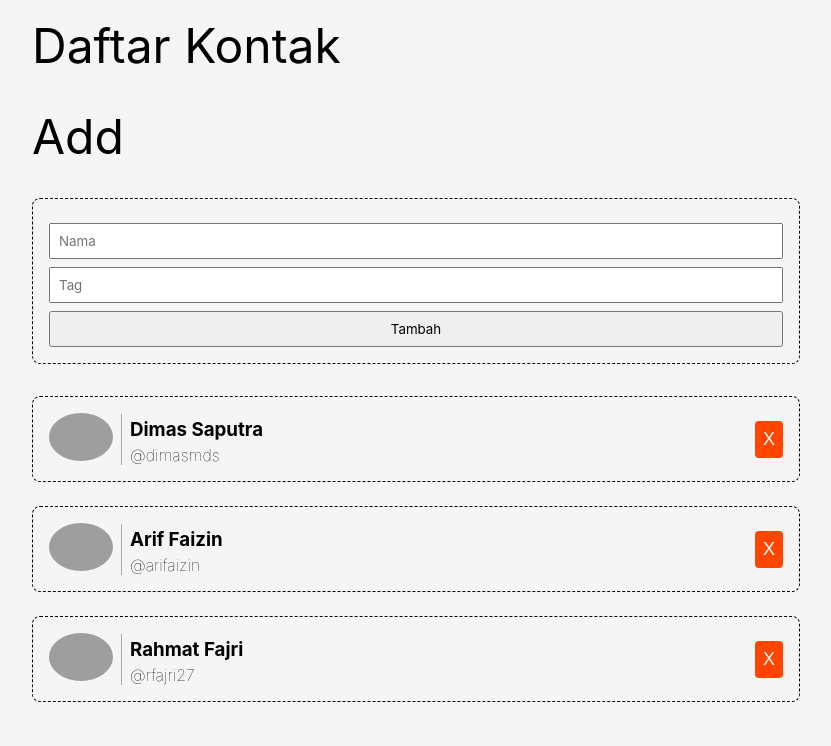
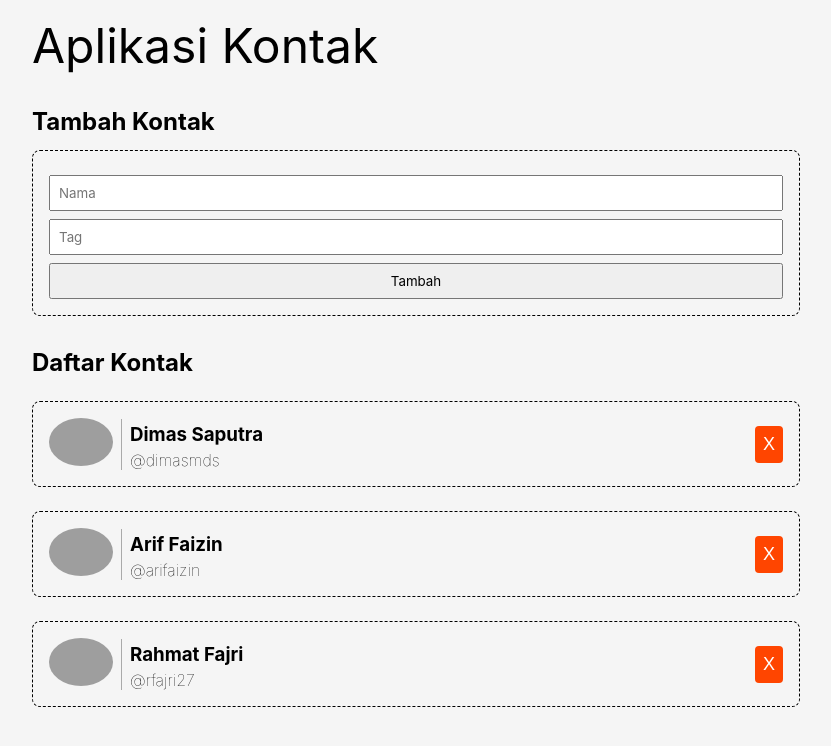
Before and after one commit to aufasyaihan/contacts-app, a React (Vite) app: page / in a window 1280 px wide. Shown: the top 746 px of the page, without its empty margins (224-1055 px from the left). Built offline with nearby package versions, Linux system fonts and the light colour scheme; grey boxes are pictures that could not be loaded.

Commit message:
lifting state up

```diff
--- a/src/App.tsx
+++ b/src/App.tsx
@@ -1,10 +1,35 @@
+import { useState } from "react";
+import ContactInput from "./components/ContactInput";
 import ContactList from "./components/ContactList";
 import people from "./data/people";
+import peopleType from "./types/people";
 function App() {
+  const [contacts, setContacts] = useState<peopleType[]>(people);
+  const submitHandler = (name: string, tag: string) => {
+    setContacts((prevState) => [
+      ...prevState,
+      {
+        id: prevState.length + 1,
+        name: name,
+        tag: tag,
+        imageUrl: `https://ui-avatars.com/api/?name=${name}&size=128`,
+      },
+    ]);
+  };
+  const deleteHandler = (id: number) => {
+    setContacts((prevState) =>
+      prevState.filter((contacts) => contacts.id !== id)
+    );
+  };
   return (
     <div className="contact-app">
-      <h1>Daftar Kontak</h1>
-      <ContactList contacts={people} />
+      <h1>Aplikasi Kontak</h1>
+      <div>
+        <h2>Tambah Kontak</h2>
+        <ContactInput onAdd={submitHandler} />
+      </div>
+      <h2>Daftar Kontak</h2>
+      <ContactList contacts={contacts} onDelete={deleteHandler} />
     </div>
   );
 }
--- a/src/components/ContactInput.tsx
+++ b/src/components/ContactInput.tsx
@@ -21,12 +21,14 @@ function ContactInput({
         placeholder="Nama"
         value={name}
         onChange={(e) => setName(e.target.value)}
+        required
       />
       <input
         type="text"
         placeholder="Tag"
         value={tag}
         onChange={(e) => setTag(e.target.value)}
+        required
       />
       <button type="submit">Tambah</button>
     </form>
--- a/src/components/ContactList.tsx
+++ b/src/components/ContactList.tsx
@@ -1,25 +1,18 @@
-import { useState } from "react";
 import peopleType from "../types/people";
 import ContactItem from "./ContactItem";
-import ContactInput from "./ContactInput";
 
-function ContactList({ contacts }: { contacts: peopleType[] }) {
-  const [people, setPeople] = useState<peopleType[]>(contacts);
-  const submitHandler = (name: string, tag: string) => {
-    console.log(name, tag);
-  };
-  const deleteHandler = (id: number) => {
-    setPeople((prevState) => prevState.filter((people) => people.id !== id));
-  };
+function ContactList({
+  contacts,
+  onDelete,
+}: {
+  contacts: peopleType[];
+  onDelete: (id: number) => void;
+}) {
   return (
     <>
-      <div>
-        <h1>Add</h1>
-        <ContactInput onAdd={submitHandler} />
-      </div>
       <div className="contact-list">
-        {people.map((people) => (
-          <ContactItem key={people.id} onDelete={deleteHandler} {...people} />
+        {contacts.map((contact) => (
+          <ContactItem key={contact.id} onDelete={onDelete} {...contact} />
         ))}
       </div>
     </>
```
